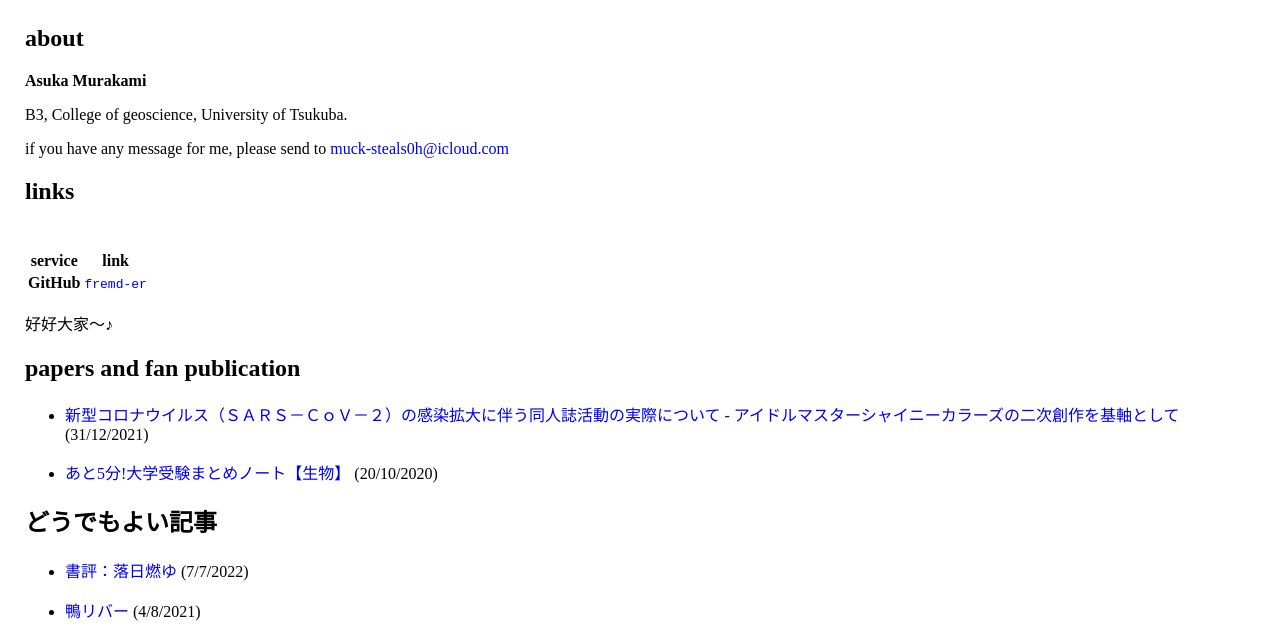
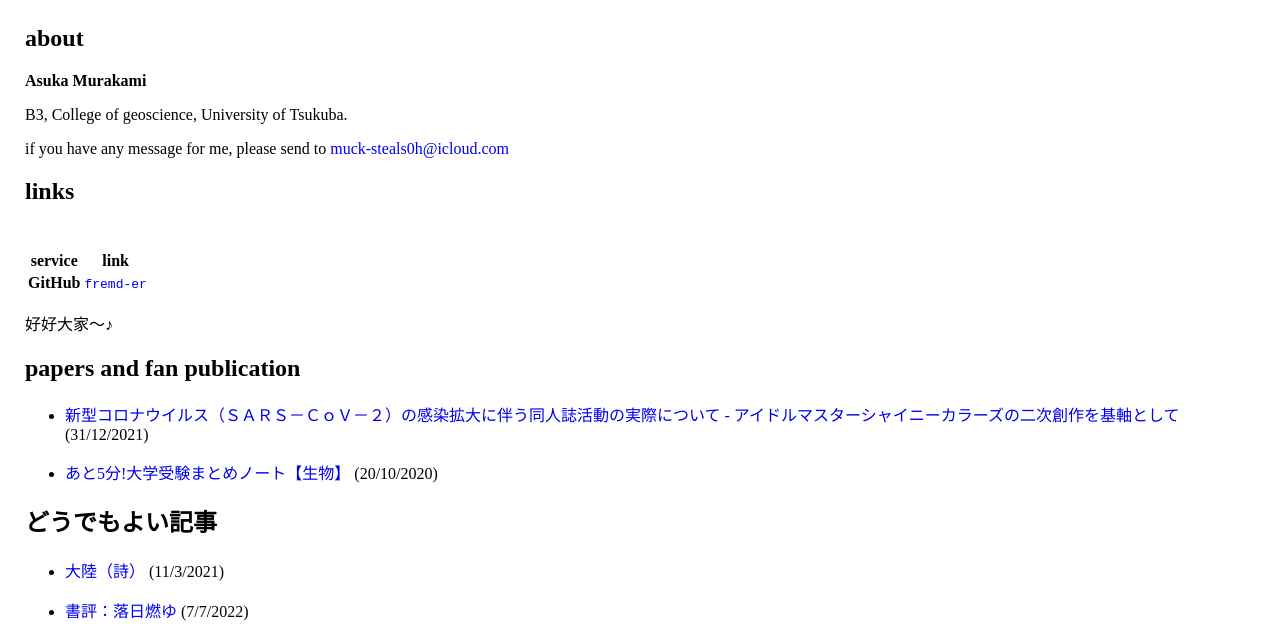
Before and after one commit to fremd-er/site, a plain HTML site: page index.html in a window 1280 px wide. Shown: the top 635 px of the page. Drawn offline with Linux system fonts and the light colour scheme.

Commit message:
Update index.html

```diff
--- a/index.html
+++ b/index.html
@@ -64,7 +64,17 @@
 
 
           <H2>どうでもよい記事</H2>
+      <p>
+          <ul>
+        <li>
+            <a href="tairiku.html">大陸（詩）</a>
+             (11/3/2021)
+         </li>
+         </ul>
+
+
        <p>
+
     <ul>
         <li>
             <a href="rakujitsu.html">書評：落日燃ゆ</a>
```
